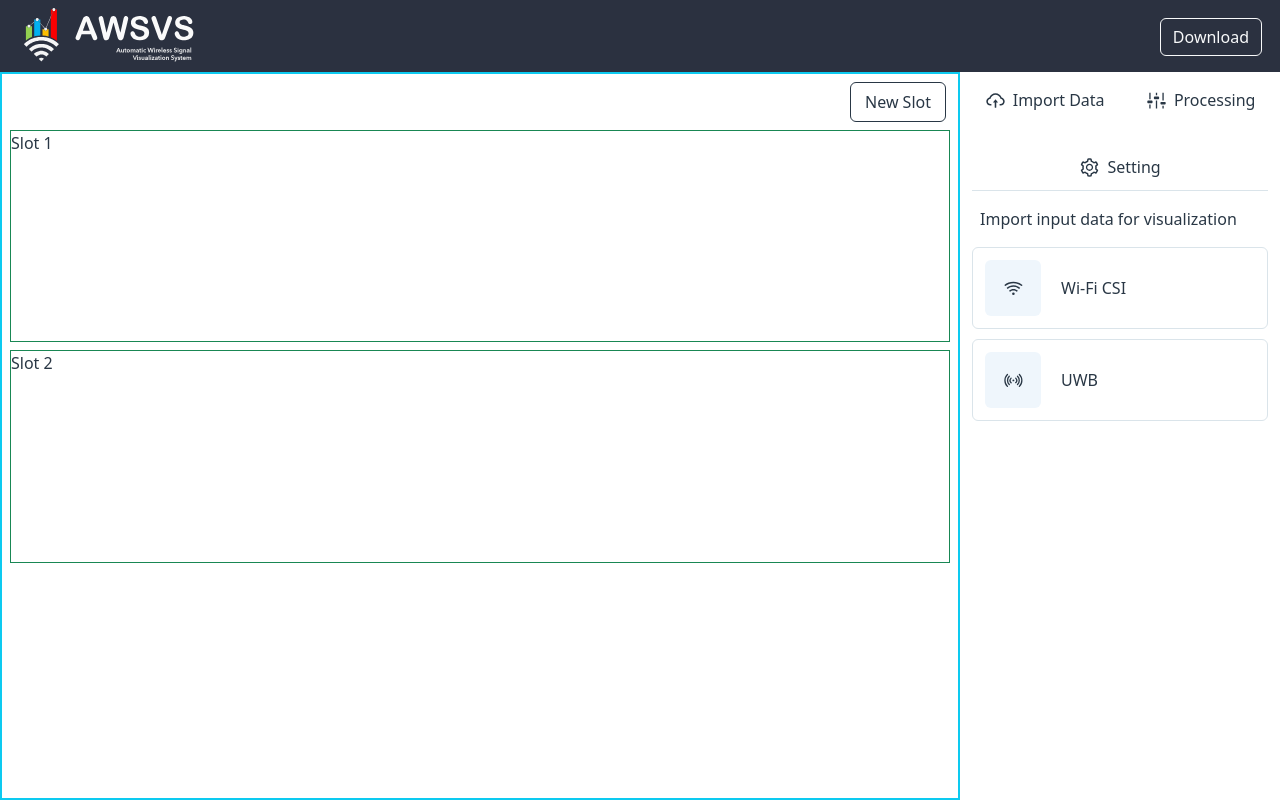
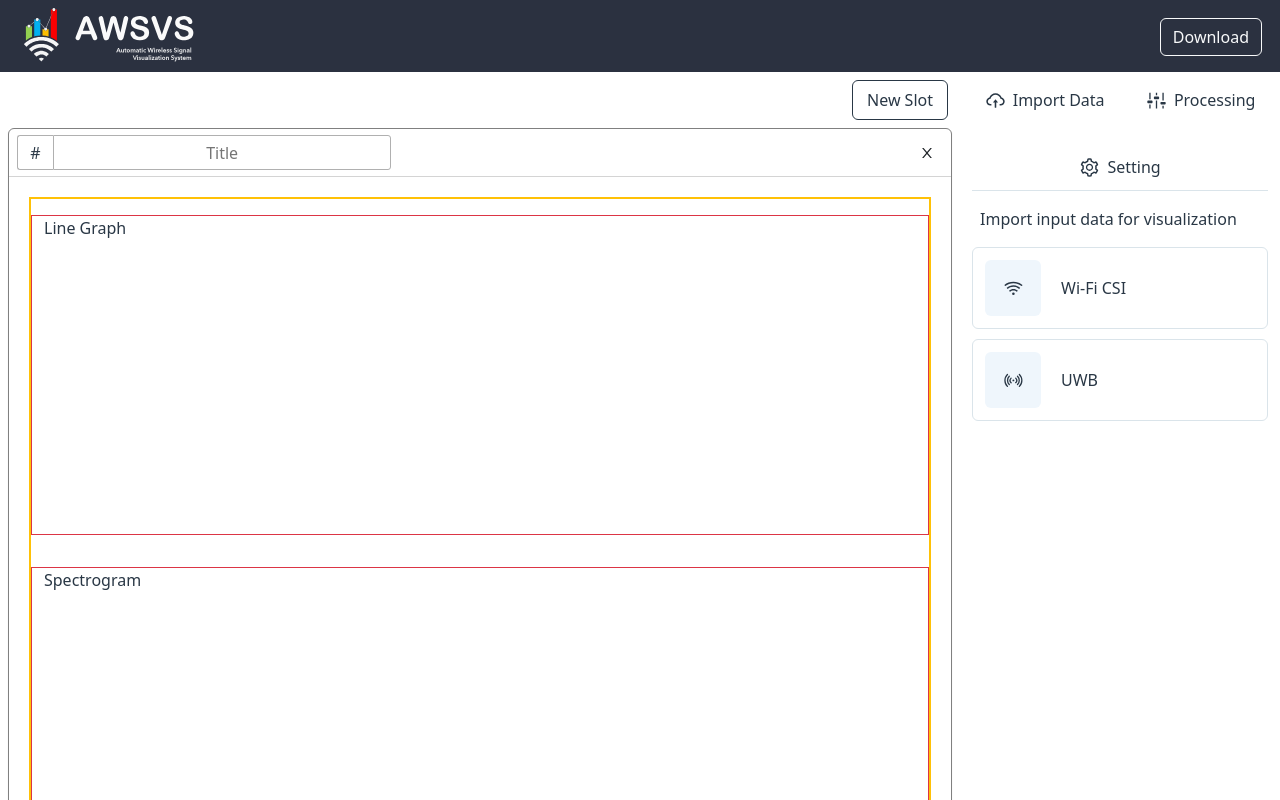
Before and after one commit to moonseongchan/AWSVS, a React (Create React App) app: page / in a window 1280 px wide. Built offline with nearby package versions, Linux system fonts and the light colour scheme.

Commit message:
feat: Structure Dashboard Layout

```diff
--- a/src/components/Dashboard/Dashboard.scss
+++ b/src/components/Dashboard/Dashboard.scss
@@ -23,6 +23,66 @@
     color: #fff;
 }
 
+// Slot
 .slot {
-    height: 30% !important;
+    // height: 50% !important;
+    // border: solid 1px #dae4ea;
+    max-width: 100% !important;
+    border: solid 1px #808080;
+    border-radius: 6px;
+    color: #293745;
+    background-color: #fff;
+    box-shadow: 0px 1px 1px 0px #d4d4d4;
 }
+
+.slot-header {
+    height: 3rem;
+    border-bottom: 1px solid #d4d4d4;
+}
+
+.slot-index {
+    color: #293745;
+    height: 75%;
+    width: 2.25rem;
+    border: 1px solid #b0b0b0;
+    border-right: 0px;
+    display: flex;
+    align-items: center;
+    justify-content: center;
+    text-align: center;
+    // border-radius: 3px;
+    border-top-left-radius: 3px;
+    border-bottom-left-radius: 3px;
+}
+
+.slot-footer {
+    height: 3rem;
+    border-top: 1px solid #d4d4d4;
+}
+
+.slot-title {
+    border: 1px solid #b0b0b0;
+    height: 75%;
+    text-align: center;
+    // margin-left: 0.5rem;
+    // border-radius: 3px;
+    border-top-right-radius: 3px;
+    border-bottom-right-radius: 3px;
+}
+
+.slot-close {
+    padding-right: 0.25rem !important;
+    font-size: 1rem;
+    outline: none !important;
+    border: none;
+}
+
+.slot-close-btn:focus,
+.slot-close-btn:not(:focus) {
+    outline: none !important;
+    border: none;
+}
+
+.slot-content {
+    margin: 1.25rem 0.5rem !important;
+}
--- a/src/components/Dashboard/index.js
+++ b/src/components/Dashboard/index.js
@@ -1,19 +1,86 @@
 import React from "react";
-// import { BiChevronsLeft } from "react-icons/bi";
 
+import { AiOutlineClose } from "react-icons/ai";
 import "./Dashboard.scss";
 
 const Dashboard = (props) => {
   return (
-    <div class="col-md-9 p-2 border border-2 border-info h-100 position-relative overflow-scroll">
+    <div class="col-md-9 p-2 h-100 position-relative overflow-scroll">
       <div class="d-flex flex-row-reverse pb-2">
         <button type="button" class="new-slot-btn">
           New Slot
         </button>
       </div>
+      {/* N_th Slot */}
+      <div class="slot container w-100">
+        {/* Slot Header */}
+        <div class="slot-header row d-flex align-items-start align-items-center">
+          <div class="position-relative ps-2 h-100 col-md-6 d-flex justify-content-start align-items-center">
+            <div id={"slot" + 1} class="slot-index">
+              #
+            </div>
+            <input
+              type="text"
+              id="slot-1-title"
+              class="slot-title w-75"
+              placeholder="Title"
+            />
+          </div>
+          <div class="slot-close col-md-6 d-flex justify-content-end align-items-center">
+            <button
+              type="button"
+              class="slot-close-btn btn d-flex justify-content-end align-items-center"
+            >
+              <AiOutlineClose />
+            </button>
+          </div>
+        </div>
+        {/* Slot Content */}
+        <div class="border border-2 border-warning slot-content row align-items-center d-flex">
+          {/* Line Graph */}
+          <div
+            style={{ height: "20rem" }}
+            class="border border-1 border-danger my-3 line-graph"
+          >
+            Line Graph
+          </div>
+          {/* Spectrogram */}
+          <div
+            style={{ height: "20rem" }}
+            class="border border-1 border-danger my-3 spectrogram"
+          >
+            Spectrogram
+          </div>
+          {/* PCA */}
+          <div
+            style={{ height: "20rem" }}
+            class="border border-1 border-danger my-3 px-3 d-flex align-items-center justify-content-center"
+          >
+            <div
+              style={{ height: "90%", width: "45%" }}
+              class="mx-3 border border-1 border-success"
+            >
+              PCA
+            </div>
+            <div
+              style={{ height: "90%", width: "45%" }}
+              class="mx-3 border border-1 border-success"
+            >
+              Cluster
+            </div>
+          </div>
+        </div>
 
-      <div class="slot w-100 border border-1 border-success mb-2">Slot 1</div>
-      <div class="slot w-100 border border-1 border-success mb-2">Slot 2</div>
+        {/* Slot Footer */}
+        <div class="slot-footer row align-items-end d-flex align-items-center">
+          <div>
+            Mean : <span id={"mean-slot" + 1}> # </span> | Std :{" "}
+            <span id={"std-slot" + 1}> # </span> | Max :{" "}
+            <span id={"max-slot" + 1}> # </span> | Min :{" "}
+            <span id={"min-slot" + 1}> # </span>
+          </div>
+        </div>
+      </div>
     </div>
   );
 };
```
